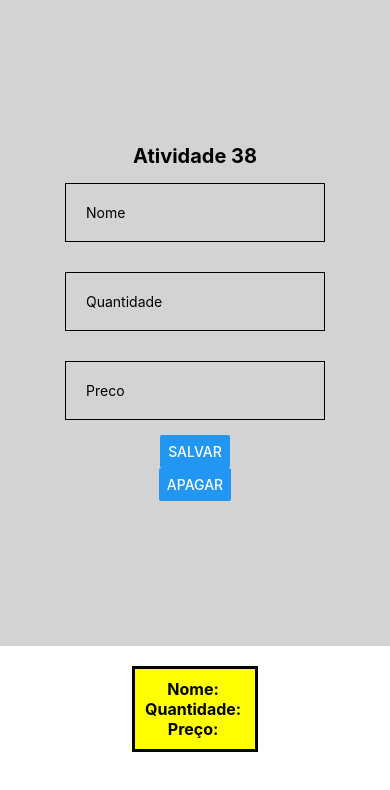
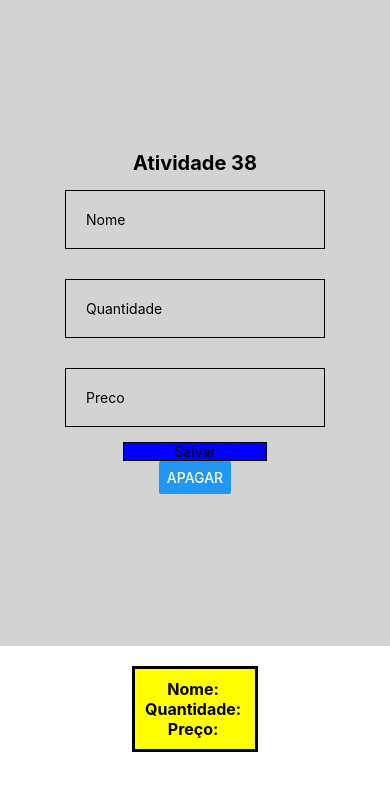
Before and after one commit to GabrielCostaMarques/React-Native, a React Native app in the folder TratamentoReducer/: screen / in a window 390 px wide. Shown: the top 790 px of the page. Built offline with nearby package versions, Linux system fonts and the light colour scheme.

Commit message:
Estilizacao 1

```diff
--- a/TratamentoReducer/App.js
+++ b/TratamentoReducer/App.js
@@ -6,6 +6,7 @@ import {
   StyleSheet,
   Text,
   TextInput,
+  TouchableOpacity,
   View,
 } from "react-native";
 import axios from "axios";
@@ -65,17 +66,19 @@ const Login = () => {
 
   return (
     <View style={styles.campoInput}>
-      <Text style={{fontSize:20, fontWeight:"bold", textAlign:"center",}}>Atividade 38</Text>
-      <TextInput placeholder="Nome" value={nome} onChangeText={setNome} style={styles.inputForm}/>
+      <Text style={{ fontSize: 20, fontWeight: "bold", textAlign: "center", }}>Atividade 38</Text>
+      <TextInput placeholder="Nome" value={nome} onChangeText={setNome} style={styles.inputForm} />
       <Text style={{ fontSize: 15, color: "red", fontWeight: "bold" }}>{nomeErr}</Text>
 
-      <TextInput placeholder="Quantidade"value={quantidade} onChangeText={setQuantidade} style={styles.inputForm}/>
+      <TextInput placeholder="Quantidade" value={quantidade} onChangeText={setQuantidade} style={styles.inputForm} />
       <Text style={{ fontSize: 15, color: "red", fontWeight: "bold" }}>{quantidadeErr}</Text>
 
-      <TextInput placeholder="Preco" value={preco} onChangeText={setPreco}style={styles.inputForm} />
+      <TextInput placeholder="Preco" value={preco} onChangeText={setPreco} style={styles.inputForm} />
       <Text style={{ fontSize: 15, color: "red", fontWeight: "bold" }}>{precoErr}</Text>
 
-      <Button title="Salvar" onPress={() => handleSalvar()} />
+      <TouchableOpacity style={styles.btnHandle}onPress={() => handleSalvar()}>
+        <Text>Salvar</Text>
+      </TouchableOpacity>
       <Button
         title="Apagar"
         onPress={() => {
@@ -137,7 +140,7 @@ export default function App() {
     <Contexto.Provider value={{ carregar, gravar, apagar, editar, lista }}>
       <View style={styles.container}>
         <Login />
-      <FlatList data={lista} renderItem={Listagem} keyExtractor={item => item.id} />
+        <FlatList data={lista} renderItem={Listagem} keyExtractor={item => item.id} />
       </View>
 
     </Contexto.Provider>
@@ -158,21 +161,27 @@ const styles = StyleSheet.create({
     justifyContent: "center",
     borderWidth: 3,
     padding: 10,
-    backgroundColor:"yellow",
+    backgroundColor: "yellow",
 
   },
-  inputForm:{
-    borderWidth:1,
-    margin:15,
-    padding:20
+  inputForm: {
+    borderWidth: 1,
+    margin: 15,
+    padding: 20
   },
 
-  campoInput:{
-    alignItems:"center",
-    justifyContent:"center",
-    flex:7,
-    width:"100%",
-    marginBottom:20,
-    backgroundColor:"lightgray"
+  campoInput: {
+    alignItems: "center",
+    justifyContent: "center",
+    flex: 7,
+    width: "100%",
+    marginBottom: 20,
+    backgroundColor: "lightgray"
+  },
+
+  btnHandle:{
+    backgroundColor:"blue",
+    paddingHorizontal:50,
+    borderWidth:1,
   }
 });
```
